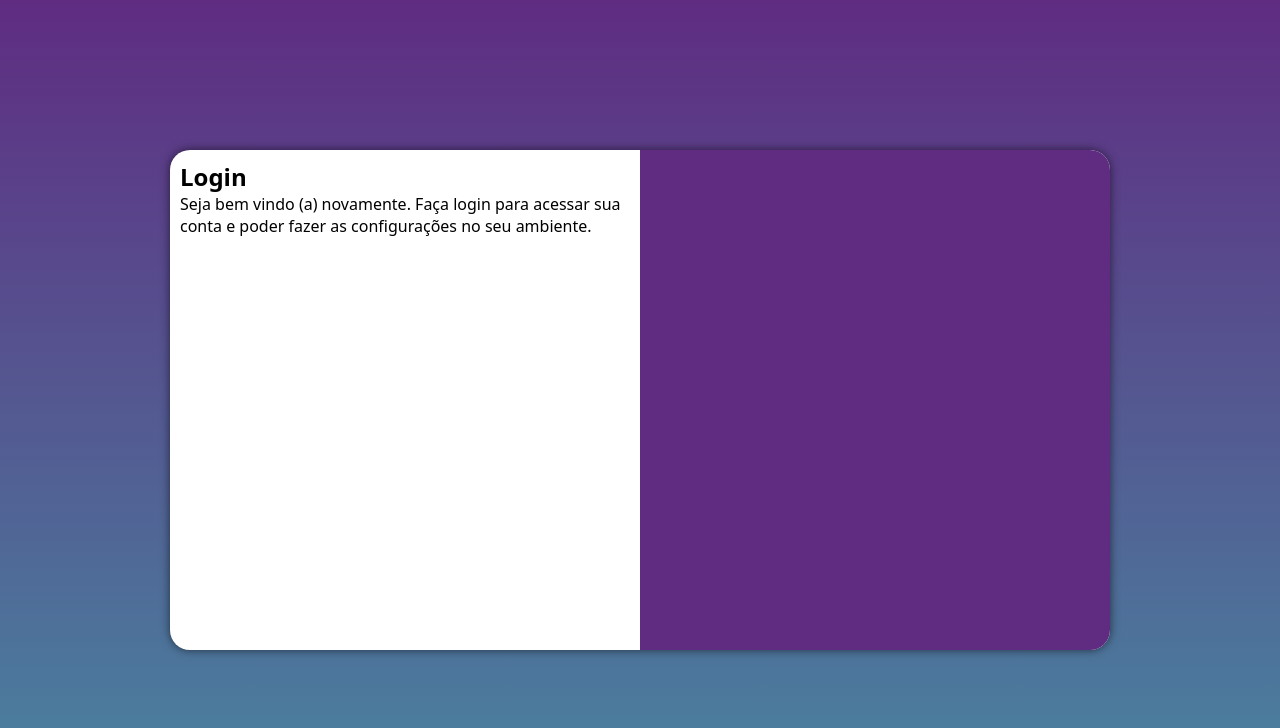
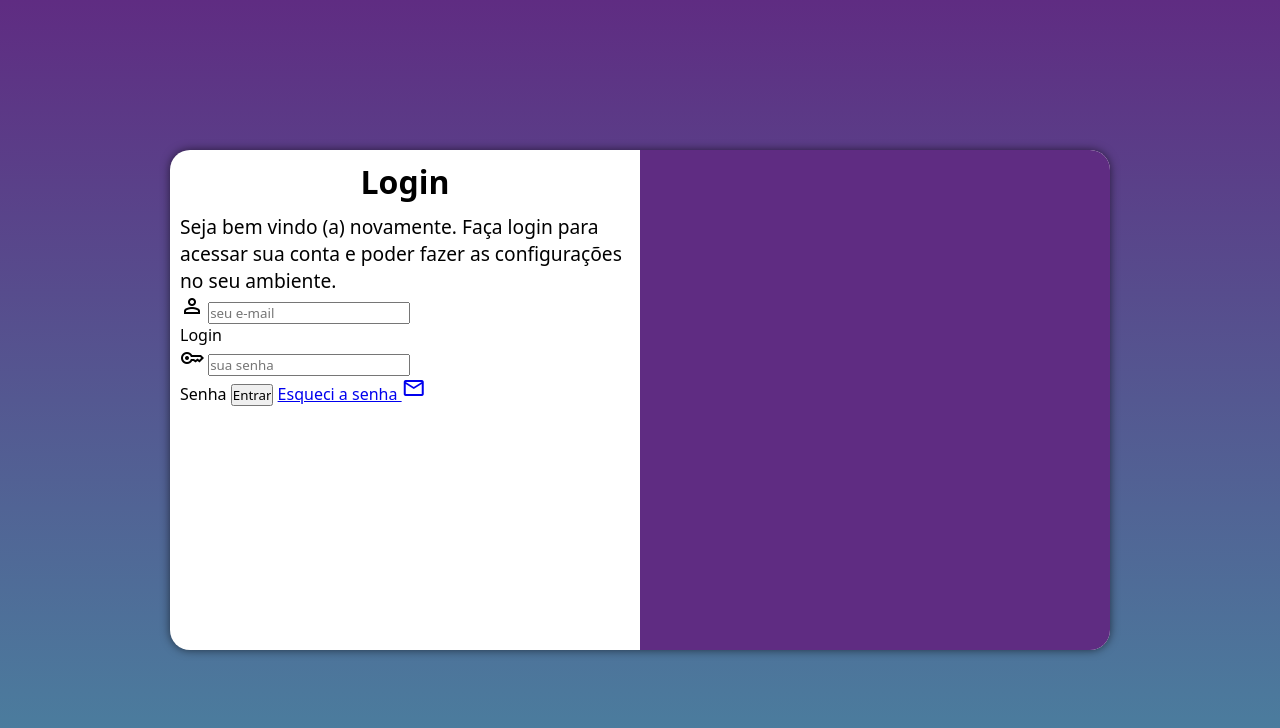
Before and after one commit to felipesiqueira06/projeto-login, a plain HTML site: page index.html in a window 1280 px wide. Drawn offline with nearby package versions, Linux system fonts and the light colour scheme.

Commit message:
começo do form

```diff
--- a/estilos/mq.css
+++ b/estilos/mq.css
@@ -22,6 +22,14 @@
     width:35% ;
     height: 100%;
    }
+
+   div#formulario > h1{
+    font-size: 1.5em;
+   }
+
+   div#formulario > p{
+    font-size: 1em;
+   }
 }
 
 @media screen and (min-width: 992px){
@@ -45,4 +53,12 @@
         width: 50%;
         height: 100%;
     }
+
+    div#formulario > h1{
+        font-size: 2em;
+    }
+
+    div#formulario > p{
+        font-size: 1.2em;
+     }
 }
--- a/index.html
+++ b/index.html
@@ -4,6 +4,7 @@
     <meta charset="UTF-8">
     <meta name="viewport" content="width=device-width, initial-scale=1.0">
     <title>Login</title>
+    <link href="https://fonts.googleapis.com/css2?family=Material+Symbols+Outlined" rel="stylesheet" />
     <link rel="stylesheet" href="style.css">
     <link rel="stylesheet" href="estilos/mq.css">
 </head>
@@ -16,7 +17,26 @@
             <div id="formulario">
                 <h1>Login</h1>
                 <p>Seja bem vindo (a) novamente. Faça login para acessar sua conta e poder fazer as configurações no seu ambiente.</p>
-                <form action="login.php" method="post"></form>
+     <form action="login.php" method="post">
+    <div class="campo">
+        <span class="material-symbols-outlined">
+            person
+            </span>
+    <input type="email" name="login" id="ilogin" placeholder="seu e-mail" autocomplete="email" required maxlength="30">
+    <label for="ilogin">Login</label>
+    </div>
+     <div class="campo">
+        <span class="material-symbols-outlined">
+            key
+            </span>
+     <input type="password" name="senha" id="isenha" placeholder="sua senha" autocomplete="current-password" required minlength="6" maxlength="15">
+     <label id="csenha" for="isenha">Senha</label>
+     <input id="entrar" type="submit" value="Entrar">
+     <a href="Esqueci.html">Esqueci a senha
+        <span class="material-symbols-outlined">mail</span>
+     </a>
+     </div>
+    </form>
 
 
             </div>
--- a/style.css
+++ b/style.css
@@ -30,7 +30,7 @@ section#login{
    left: 50%;
    transform: translate(-50%, -50%);
    overflow: hidden;
-   width: 200px;
+   width: 260px;
    height: 500px;
    background-color: white;
    border-radius: 20px;
@@ -51,4 +51,19 @@ section#login > div#imagem{
 section#login > div#formulario{
    padding: 10px;
    display: block;
+
 }
+
+div#formulario > h1{
+   text-align: center;
+   margin-bottom: 10px;
+}
+
+div#formulario > p{
+   font-size: 0.8em;
+
+}
+
+div.campo{
+  width: 260px;
+}
```
